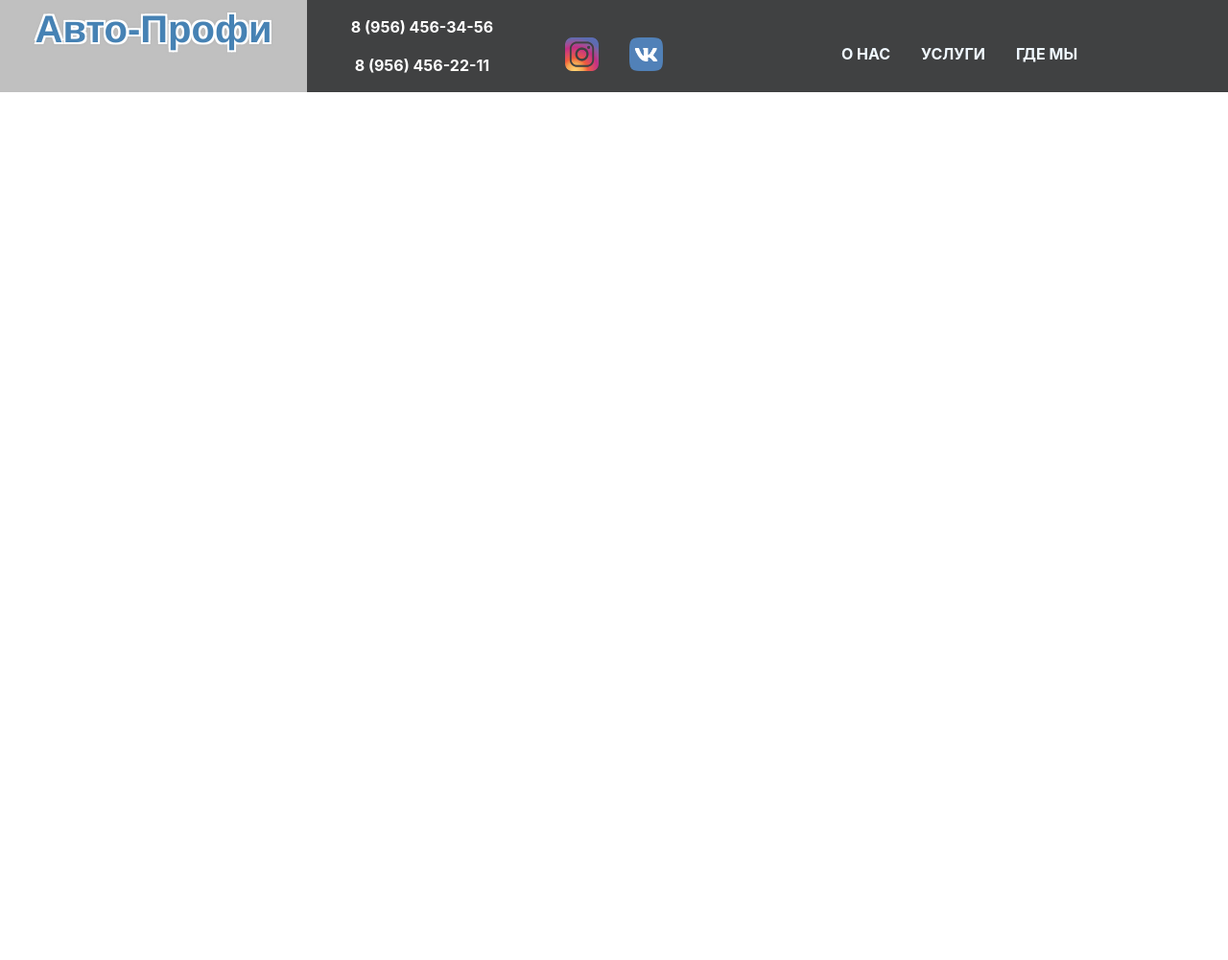
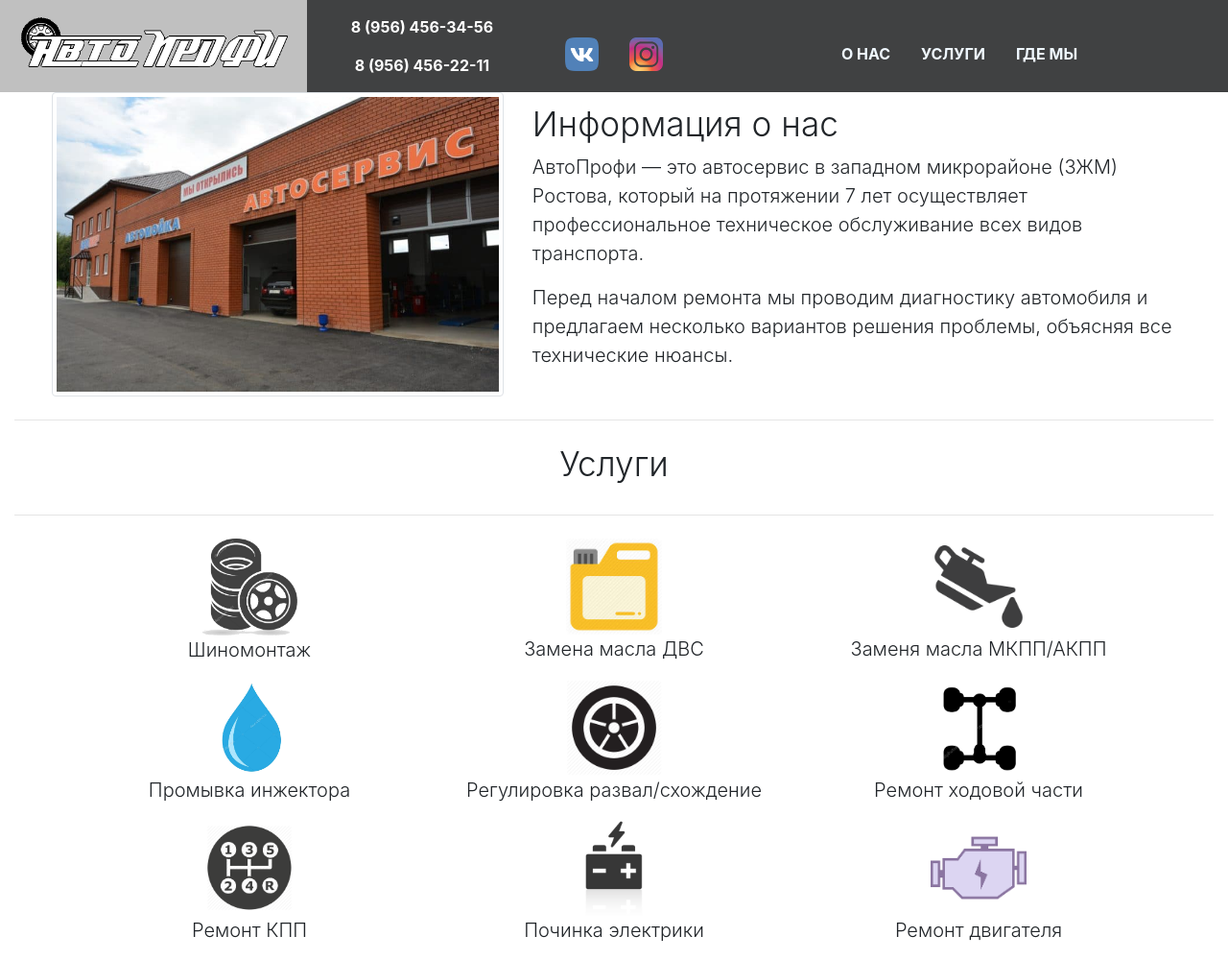
Before and after one commit to zav161/diplom, a PHP site: page / in a window 1280 px wide. Shown: the whole page at 96% size. Before the commit the page ends 96 px from the top, so only its background shows below. Run offline with PHP 8.4, Linux system fonts and the light colour scheme.

Commit message:
service add + logo fix + about us adaptive

```diff
--- a/css/style.css
+++ b/css/style.css
@@ -1,3 +1,7 @@
+body{
+  background: rgba(232, 236, 240 .3)
+}
+
 .header__logo-block{
     background-color: #C0C0C0;
 
@@ -27,6 +31,7 @@
     transition: all 0.5s;
     font-size:2.5em;
     font-weight: bold;
+
 }
 
 .header-phone{
@@ -46,7 +51,7 @@
 }
 .nav-link:hover{
 
-    color: steelblue;
+    color: #D13438;
     transition: all 1s;
 }
 .vcenter {
@@ -59,6 +64,13 @@ float: none;
     .header__logo-text {
         font-size:2em;
     }
+
+    .custom-text p {
+        font-size:1em;
+    }
+    .custom-title {
+        font-size:1.5em!important;
+    }
 }
 
 @media (max-width:780px) {
@@ -69,3 +81,13 @@ float: none;
         font-size:0.8em;
     }
 }
+
+.custom-title{
+    font-size:2.2em;
+}
+
+/*
+.custom-image{
+    min-width:300px;
+}
+*/
--- a/index.html
+++ b/index.html
@@ -6,18 +6,17 @@
 
     <!-- BOOTSTRAP CSS-->
     <link rel="stylesheet" href="https://stackpath.bootstrapcdn.com/bootstrap/4.3.1/css/bootstrap.min.css" integrity="sha384-ggOyR0iXCbMQv3Xipma34MD+dH/1fQ784/j6cY/iJTQUOhcWr7x9JvoRxT2MZw1T" crossorigin="anonymous">
-
+    <link rel="icon" type="image/x-icon" href="favicon.ico">
     <link rel="stylesheet" type="text/css" href="css/style.css">
-    <link rel="icon" type="image/x-icon" href="favicon.ico" />
 </head>
 <body>
     <header>
+
         <div class="container-fluid">
             <div class="row">
-                <div class="header__logo-block col-md-3 text-center">
-                    <p class="header__logo-text">
-                        Авто-Профи
-                    </p>
+                <div class="header__logo-block col-md-3">
+<!--                    <p class="header__logo-text">Авто-Профи</p>-->
+                    <img alt="Авто-Профи" class="img-fluid" src="img/logo.png">
                 </div>
                 <div class="container-fluid header__contact-block col-md justify-content-center">
                     <div class="row">
@@ -39,11 +38,12 @@
                         <div class="col-md-2 my-auto contact-images text-center">
                             <div class="row justify-content-center">
                                 <div class="col-md-5 col-2">
+                                    <img class="contact-img" width=35 height=35 src="img/vk.png">
+                                </div>
+                                <div class="col-md-5 col-2">
                                     <img class="contact-img" width=35 height=35 src="img/insta.png">
                                 </div>
-                                <div class="col-md-5 col-2">
-                                    <img class="contact-img" width=35 height=35 src="img/vk.png">
-                                </div>
+
                             </div>
                         </div>
                         <div class="col-md my-auto">
@@ -64,6 +64,70 @@
             </div>
         </div>
     </header>
+    <div class="container-fluid">
+
+        <div class="row ml-4 mr-4">
+            <div class="col-md-5 my-auto">
+                <img class="img-thumbnail custom-image" src="img/service.jpg">
+            </div>
+            <div class="col-md col tex-center align-self-center">
+                <span class='custom-text'>
+                    <h1 class="display-4 custom-title">Информация о нас</h1>
+                    <p class='lead'>АвтоПрофи — это автосервис в западном микрорайоне (ЗЖМ) Ростова, который на протяжении 7 лет осуществляет профессиональное техническое обслуживание всех видов транспорта.</p>
+                    <p class='lead'>Перед началом ремонта мы проводим диагностику автомобиля и предлагаем несколько вариантов решения проблемы, объясняя все технические нюансы.</p>
+                </span>
+            </div>
+        </div>
+        <hr class="my-4">
+        <div class="row my-auto justify-content-center">
+            <h1 class="display-4 custom-title">Услуги</h1>
+        </div>
+        <hr class="my-4">
+        <div class="container text-center">
+            <div class="row">
+                <div class="col-md-4">
+                    <img src="img/services/service1.png" width=100 height=100 class="rounded img-fluid">
+                    <p class='lead'>Шиномонтаж</p>
+                </div>
+                <div class="col-md-4">
+                    <img src="img/services/service2.jpg" width=100 height=100 class="rounded img-fluid">
+                    <p class='lead'>Замена масла ДВС</p>
+                </div>
+                <div class="col-md-4">
+                    <img src="img/services/service3.png" width=100 height=100 class="rounded img-fluid">
+                    <p class='lead'>Заменя масла МКПП/АКПП</p>
+                </div>
+            </div>
+            <div class="row">
+                <div class="col-md-4">
+                    <img src="img/services/service4.png" width=100 height=100 class="rounded img-fluid">
+                    <p class='lead'>Промывка инжектора</p>
+                </div>
+                <div class="col-md-4">
+                    <img src="img/services/service5.png" width=100 height=100 class="rounded img-fluid">
+                    <p class='lead'>Регулировка развал/схождение</p>
+                </div>
+                <div class="col-md-4">
+                    <img src="img/services/service6.png" width=100 height=100 class="rounded img-fluid">
+                    <p class='lead'>Ремонт ходовой части</p>
+                </div>
+            </div>
+            <div class="row">
+                <div class="col-md-4">
+                    <img src="img/services/service7.png" width=100 height=100 class="rounded img-fluid">
+                    <p class='lead'>Ремонт КПП</p>
+                </div>
+                <div class="col-md-4">
+                    <img src="img/services/service8.png" width=100 height=100 class="rounded img-fluid">
+                    <p class='lead'>Починка электрики</p>
+                </div>
+                <div class="col-md-4">
+                    <img src="img/services/service9.png" width=100 height=100 class="rounded img-fluid">
+                    <p class='lead'>Ремонт двигателя</p>
+                </div>
+            </div>
+        </div>
+    </div>
     <!-- BOOTSTRAP JS-->
     <script src="https://code.jquery.com/jquery-3.3.1.slim.min.js" integrity="sha384-q8i/X+965DzO0rT7abK41JStQIAqVgRVzpbzo5smXKp4YfRvH+8abtTE1Pi6jizo" crossorigin="anonymous"></script>
     <script src="https://cdnjs.cloudflare.com/ajax/libs/popper.js/1.14.7/umd/popper.min.js" integrity="sha384-UO2eT0CpHqdSJQ6hJty5KVphtPhzWj9WO1clHTMGa3JDZwrnQq4sF86dIHNDz0W1" crossorigin="anonymous"></script>
```
Also changed, not shown: img/logo.png (added), img/service.jpg (added), img/services/service1.jpg (added), img/services/service1.png (added), img/services/service2.jpg (added), img/services/service3.png (added), img/services/service4.jpg (added), img/services/service4.png (added), img/services/service5.png (added), img/services/service6.jpg (added), img/services/service6.png (added), img/services/service7.png (added), img/services/service8.png (added), img/services/service9.jpg (added), 1 more files.
